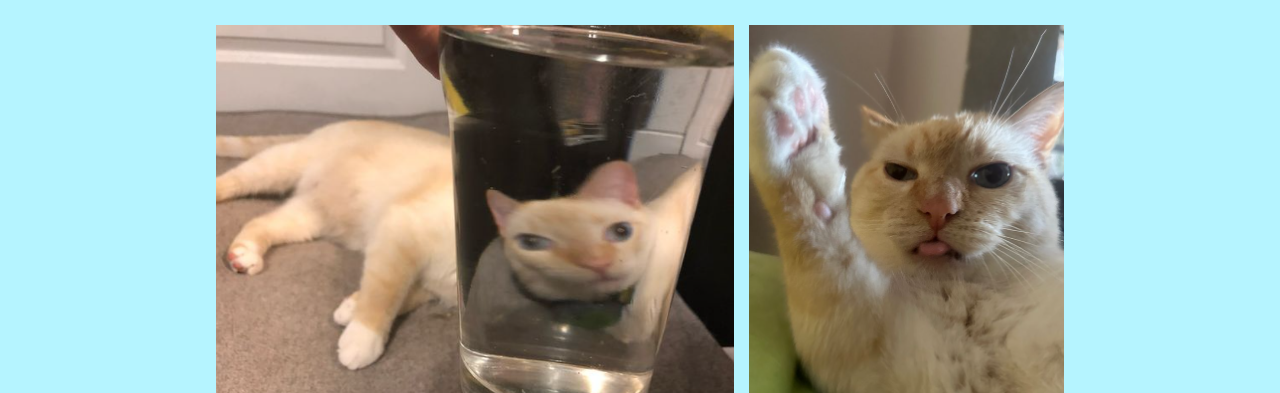
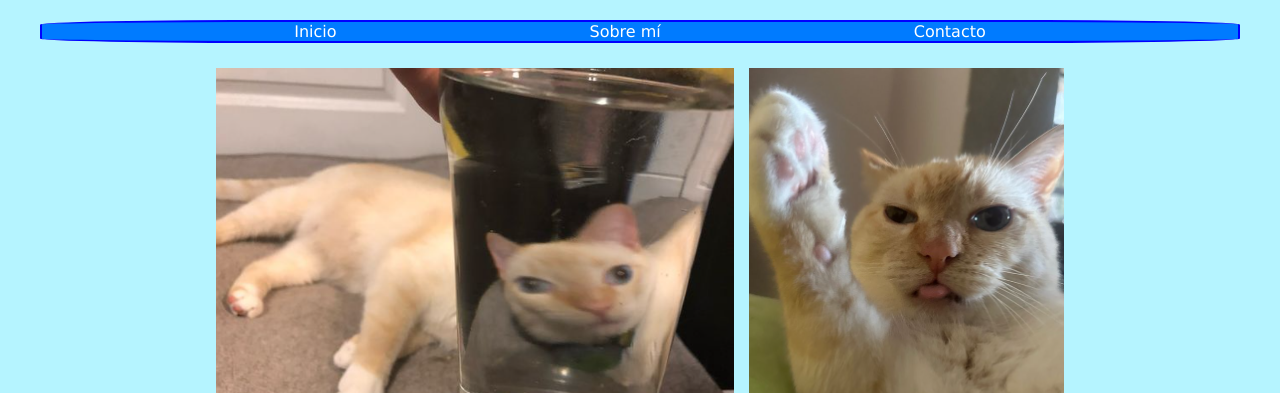
Before and after one commit to AlbaDuqueC/AlbaDuqueC.github.io, a plain HTML site: page Ejercicio4.3/web/Pagina1.html in a window 1280 px wide. Shown: the top 393 px of the page. Drawn offline with Linux system fonts and the light colour scheme.

Commit message:
Modificaciones

```diff
--- a/Ejercicio4.3/web/Pagina1.html
+++ b/Ejercicio4.3/web/Pagina1.html
@@ -7,6 +7,15 @@
     <link rel="stylesheet"  href="../css.css">
 </head>
 <body class="pagina1" id="body">
+
+    <header id="header">
+        <nav>
+            <a href="http://127.0.0.1:5500/Ejercicio4.3/web/Pagina1.html" class="enlace" target="_blank">Inicio</a>
+            <a href="http://127.0.0.1:5500/Ejercicio4.3/web/Pagina2.html" class="enlace" target="_blank">Sobre mí</a>
+            <a href="http://127.0.0.1:5500/Ejercicio4.3/web/Pagina3.html" class="enlace" target="_blank">Contacto</a>
+        </nav>
+    </header>
+
     <a href="https://www.instagram.com/extraterrestrialcharlie/"><img src="../img/gato1.png"></a>
     <a href="https://www.instagram.com/extraterrestrialcharlie/"><img src="../img/gato2.png"></a>
     <a href="https://www.instagram.com/extraterrestrialcharlie/"><img src="../img/gato3.png"></a>
```
Also changed, not shown: Ejercicio4.3/web/Pagina2.html (+9 -0 lines), Ejercicio4.3/web/Pagina3.html (+8 -0 lines).
